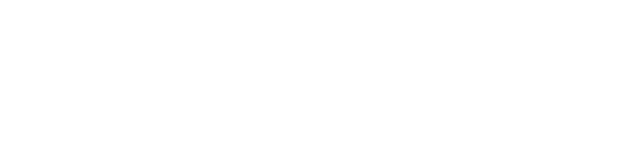
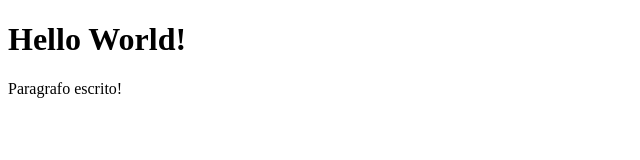
Before and after one commit to tiago-moraes/estudos, a website: page src/index.html in a window 1280 px wide. Shown: the whole page, without its empty margins (0-640 px from the left). Drawn offline with Linux system fonts and the light colour scheme; files that its build step writes are made by us from their sources.

Commit message:
modificações em diretórios e arquivos index.html, package.json

```diff
--- a/package.json
+++ b/package.json
@@ -2,8 +2,9 @@
   "name": "primeiro-projeto",
   "version": "0.0.1",
   "description": "Repositório exclusivo para o primeiro projeto de estudo de desenvolvimento Full Stack",
-  "main": "index.html",
+  "main": "src/index.html",
   "scripts": {
+	"start": "npx live-server src/",
     "test": "echo \"Error: no test specified\" && exit 1"
   },
   "repository": {
--- a/index.html
+++ b/src/index.html
@@ -8,6 +8,7 @@
 	<title>Primeiro Projeto</title>
 </head>
 <body>
-
+	<h1>Hello World!</h1>
+	<p>Paragrafo escrito!</p>
 </body>
 </html>
```
Also changed, not shown: src/images/banner.jpg (renamed from images/banner.jpg), src/images/institutional.jpg (renamed from images/institutional.jpg), src/images/parallax.jpg (renamed from images/parallax.jpg).
